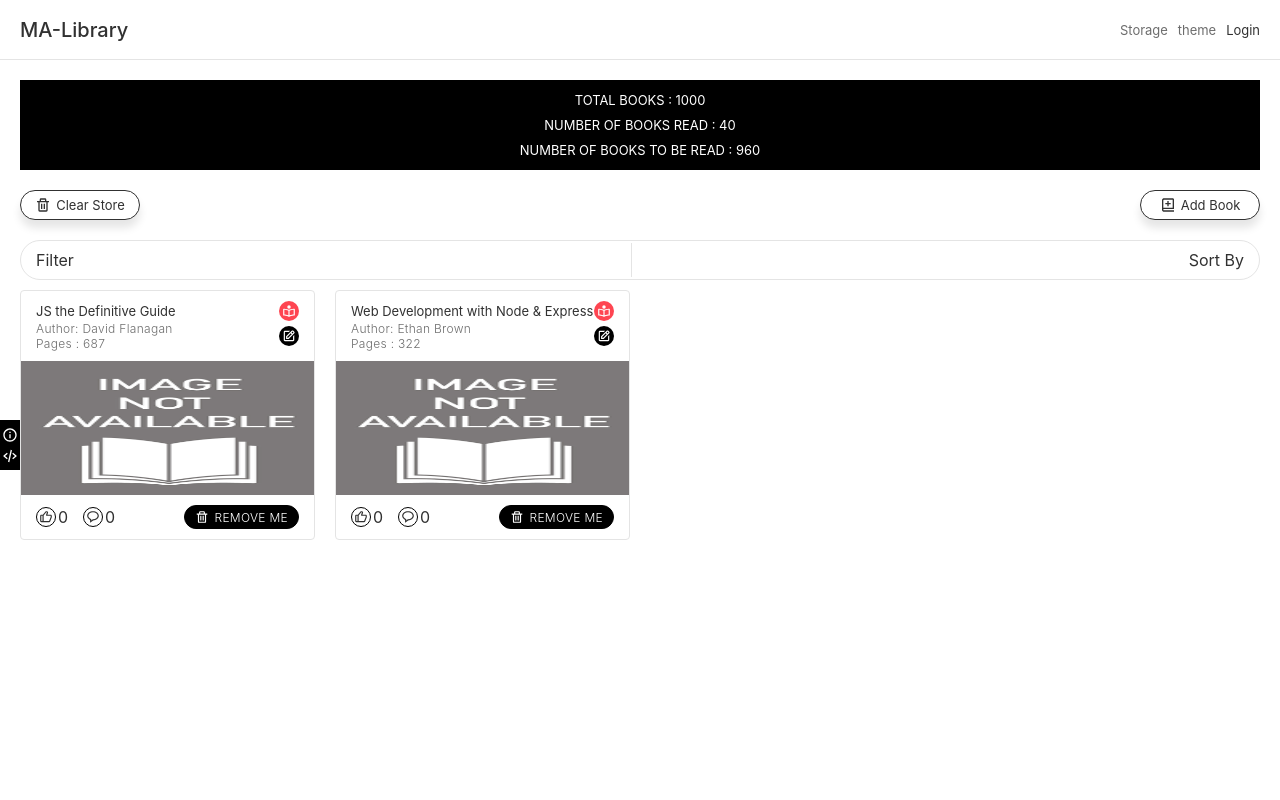
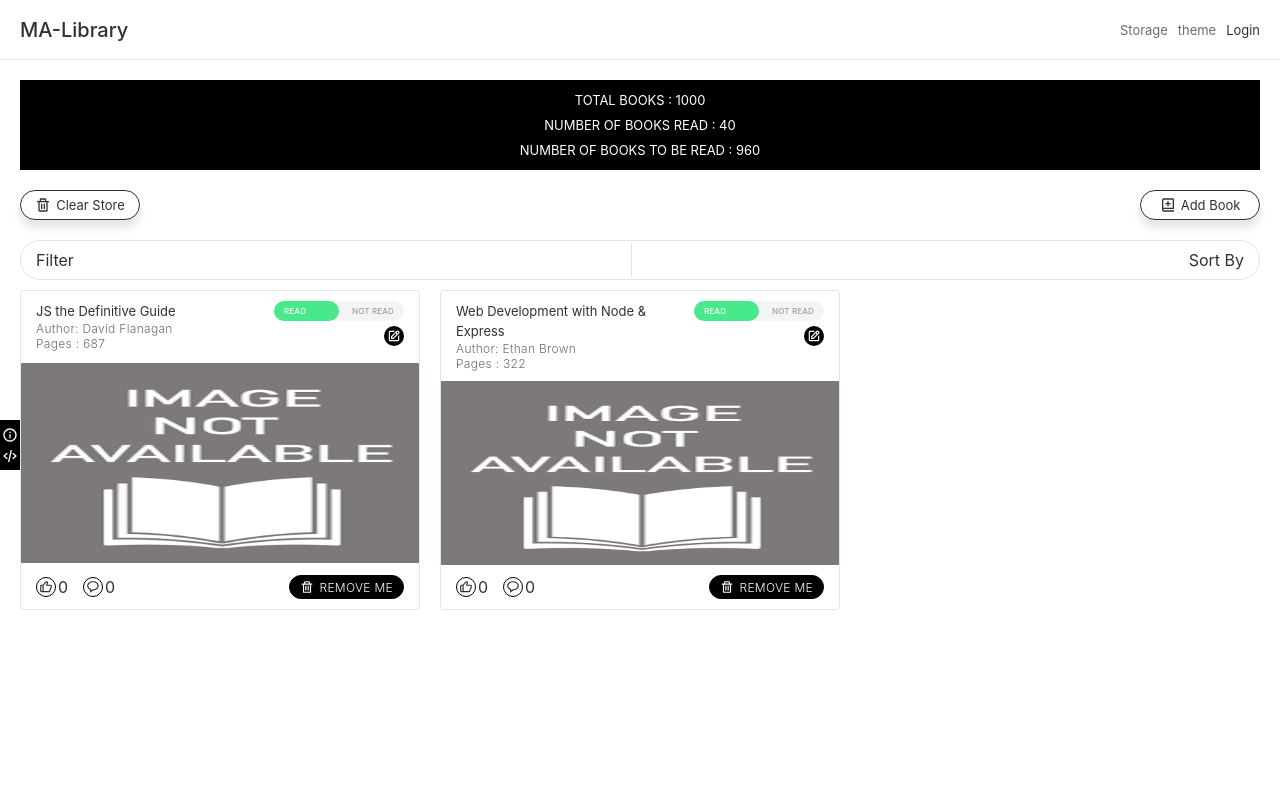
Before and after one commit to maaahad/ma-library, a Next.js app: page / in a window 1280 px wide. Shown: the top 800 px of the page. Built offline with nearby package versions, Linux system fonts and the light colour scheme.

Commit message:
Read - Not Read Toggler added ...TODO: need some pixel perfect setting....Issue: Only First card work

```diff
--- a/components/bookCard.js
+++ b/components/bookCard.js
@@ -10,6 +10,9 @@ import {
   BiMessageRounded,
   BiTrash,
 } from "react-icons/bi";
+
+// components
+import ToggleSwitch from "./utilities/toggleswitch";
 
 // sass styles
 import Styles from "../styles/bookCard.module.sass";
@@ -26,10 +29,8 @@ function CardHeader({ book }) {
         <h6>Pages : {book.pages}</h6>
       </div>
       <div className={Styles.cardEdit}>
-        {/* the following mught be handled with checkbox,  */}
-        {/* So that we can target checked state to style in CSS */}
-        <div className={Styles.status}>
-          {/* read book : green color, unread-book: red color */}
+        <ToggleSwitch />
+        {/* <div className={Styles.status}>
           <input
             type="checkbox"
             checked={checked}
@@ -43,7 +44,7 @@ function CardHeader({ book }) {
           >
             <BiBookReader />
           </label>
-        </div>
+        </div> */}
         <div className={Styles.edit}>
           <BiEdit />
         </div>
@@ -80,6 +81,7 @@ function CardActions({ book }) {
 export default function BookCard({ book }) {
   return (
     <div className={Styles.bookContainer}>
+      {/* <ToggleSwitch /> */}
       <CardHeader book={book} />
       <div className={Styles.cardMedia}>
         <Image src="/nocoverb.png" layout="fill" objectFit="fill" />
--- /dev/null
+++ b/components/utilities/toggleswitch.js
@@ -0,0 +1,28 @@
+// react
+import React, { useReducer } from "react";
+
+// next
+
+// react icons
+
+// sass styles
+import Styles from "../../styles/toggleswitch.module.sass";
+
+export default function ToggleSwitch() {
+  const [checked, toggleChecked] = useReducer((checked) => !checked, false);
+  return (
+    <div className={Styles.toggleSwitch}>
+      <input
+        type="checkbox"
+        checked={checked}
+        onChange={() => toggleChecked()}
+        id="toggle"
+      />
+      <label htmlFor="toggle" className={Styles.toggleWrapper}>
+        <div className={Styles.toggle}></div>
+        <p className={Styles.checkedItem}>Read</p>
+        <p className={Styles.notCheckedItem}>Not Read</p>
+      </label>
+    </div>
+  );
+}
--- a/styles/_lightTheme.sass
+++ b/styles/_lightTheme.sass
@@ -53,6 +53,12 @@ $book_not_read: #fe4551
     font-weight: 350
     color: $textColor
 
+@mixin subsubNormalText($textColor: $primary_color)
+    font-size: 8px
+    line-height: 10px
+    letter-spacing: .15px
+    font-weight: 500
+    color: $textColor
 // mixins for flex
 @mixin flexCenter
     display: flex
--- a/styles/books.module.sass
+++ b/styles/books.module.sass
@@ -11,10 +11,9 @@
 
     .books
         display: grid
-        grid-template-columns: repeat(auto-fill, minmax(250px, 1fr))
+        grid-template-columns: repeat(auto-fill, minmax(350px, 1fr))
         // grid-auto-rows generating some unnecessary space at the bottom of main
         // need to understand why
-        // grid-auto-rows: minmax(250px, 320px)
-        grid-auto-rows: 250px
+        grid-auto-rows: minmax(250px, 320px)
         grid-gap: 20px
         gap: 20px
--- /dev/null
+++ b/styles/toggleswitch.module.sass
@@ -0,0 +1,72 @@
+@use "lightTheme"
+
+.toggleSwitch
+    @include lightTheme.flexCenter
+    width: 130px
+    height: 20px
+
+    input
+        display: none
+
+    .toggleWrapper
+        position: relative
+        width: 100%
+        height: 100%
+        display: flex
+        flex-flow: row nowrap
+        align-items: center
+        justify-content: space-between
+        border-radius: 20px
+        background-color: lightTheme.$bg_color_box
+        padding: 5px 10px
+        cursor: pointer
+
+        .checkedItem, .notCheckedItem
+            @include lightTheme.subsubNormalText($textColor: lightTheme.$primary_color)
+            margin: 0
+            padding: 0
+            text-transform: uppercase
+            width: 50%
+            height: 100%
+            display: flex
+            align-items: center
+            position: absolute
+            top: 0
+            transition: all .3s
+
+        .checkedItem
+            justify-content: flex-start
+            left: 0
+            padding-inline-start: 10px
+            color: white
+
+        .notCheckedItem
+            justify-content: flex-end
+            right: 0
+            padding-inline-end: 10px
+            color: lightTheme.$tertiary_color
+
+        .toggle
+            height: 100%
+            width: 50%
+            position: absolute
+            top: 0
+            left: 0
+            background-color: #48e98a
+            // box-shadow: 0 20px 20px 0 rgba(#48e98a, 0.3)
+            // border: 1px solid red
+            border-radius: 20px
+            transition: all .3s
+
+        & > p + p
+            margin-inline-start: 5px
+
+    input:checked
+        & + .toggleWrapper > .toggle
+            left: 50%
+            background-color: #fe4551
+        & + .toggleWrapper > .checkedItem
+            color: lightTheme.$tertiary_color
+
+        & + .toggleWrapper > .notCheckedItem
+            color: white
```
